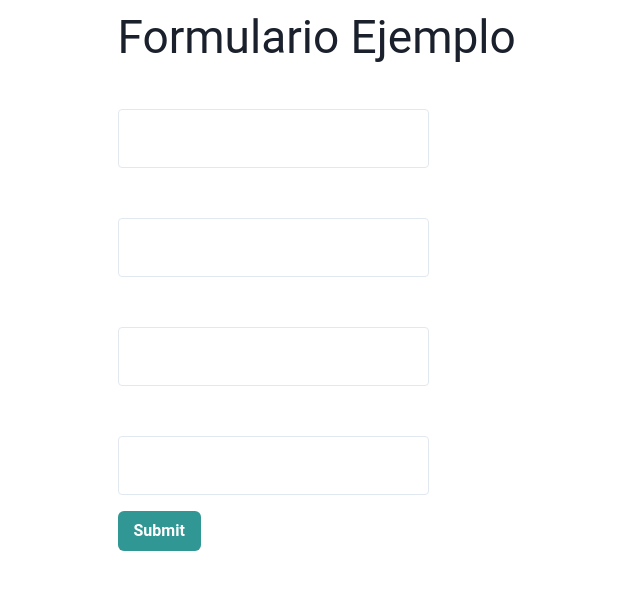
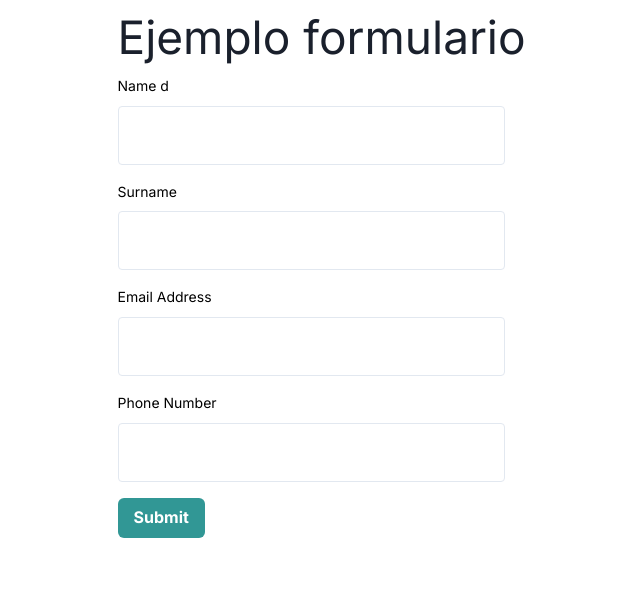
Before and after one commit to DaniellaBarraza125/Prueba_Index, a React (Vite) app: page /form in a window 1280 px wide. Shown: the top 590 px of the page, without its empty margins (235-875 px from the left). Built offline with nearby package versions, Linux system fonts and the light colour scheme.

Commit message:
cambiando medidas inputs

```diff
--- a/index.html
+++ b/index.html
@@ -4,6 +4,8 @@
 <head>
   <meta charset="UTF-8" />
   <link rel="icon" type="image/svg+xml" href="https://cdn-icons-png.flaticon.com/128/2080/2080887.png" />
+  <link href="https://fonts.googleapis.com/css2?family=Inter:wght@400;700&display=swap" rel="stylesheet">
+
   <meta name="viewport" content="width=device-width, initial-scale=1.0" />
   <title>Example form</title>
 </head>
--- a/src/ChakraTheme.js
+++ b/src/ChakraTheme.js
@@ -1,4 +1,3 @@
-import { WarningIcon } from "@chakra-ui/icons";
 import { extendTheme } from "@chakra-ui/react";
 
 const ChakraTheme = extendTheme({
@@ -7,8 +6,8 @@
         errorRed: "#FF0000",
     },
     fonts: {
-        body: "Roboto, sans-serif",
-        heading: "Roboto, sans-serif",
+        body: "Inter, sans-serif",
+        heading: "Inter, sans-serif",
     },
     styles: {
         global: {
@@ -25,7 +24,7 @@
         Input: {
             baseStyle: {
                 field: {
-                    width: "311px",
+                    width: "387px",
                     height: "59px",
                     borderRadius: "4px",
                     border: "1px solid",
@@ -40,13 +39,20 @@
         },
         FormLabel: {
             baseStyle: {
-                color: "#FFFFFF",
+                color: "black",
+                fontSize: "14px",
+                _disabled: {
+                    color: "gray.400", // Color del label cuando el input está deshabilitado
+                },
+                _invalid: {
+                    color: "errorRed", // Color del label cuando hay un error
+                },
             },
         },
         FormErrorMessage: {
             baseStyle: {
                 fontSize: "sm",
-                color: "errorRed",
+                color: "errorRed", // Color del mensaje de error
             },
         },
     },
--- a/src/components/FormExample/FormExample.jsx
+++ b/src/components/FormExample/FormExample.jsx
@@ -16,9 +16,9 @@
   return (
     <Center>
       <Box width="575px" height="741px">
-        <Box>
-          <h1>Formulario Ejemplo</h1>
-        </Box>
+        <Box width="411px">
+          <h1>Ejemplo formulario </h1>
+
         <Formik
           initialValues={{ name: '', surname: '', email: '', phone: '' }}
           validationSchema={validationSchema}
@@ -33,7 +33,7 @@
                 <Field name="name">
                   {({ field, form }) => (
                     <FormControl isInvalid={form.errors.name && form.touched.name}>
-                      <FormLabel htmlFor="name">Name</FormLabel>
+                      <FormLabel htmlFor="name">Name d</FormLabel>
                       <Flex align="center" justifyContent="space-between" width="411px">
                         <Input {...field} id="name" borderRadius="4px" />
                         {form.errors.name && form.touched.name && (
@@ -105,6 +105,7 @@
             </Form>
           )}
         </Formik>
+        </Box>
       </Box>
     </Center>
   );
```
